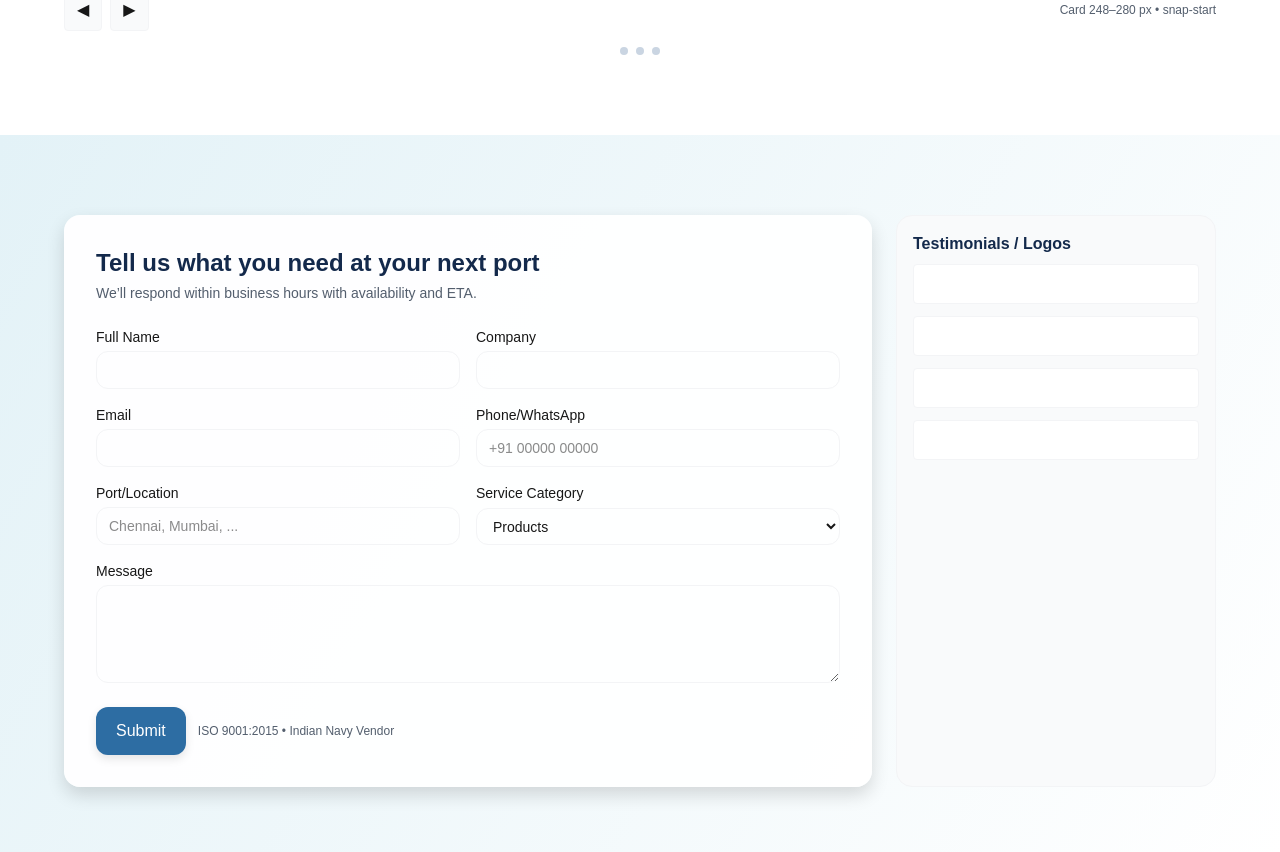
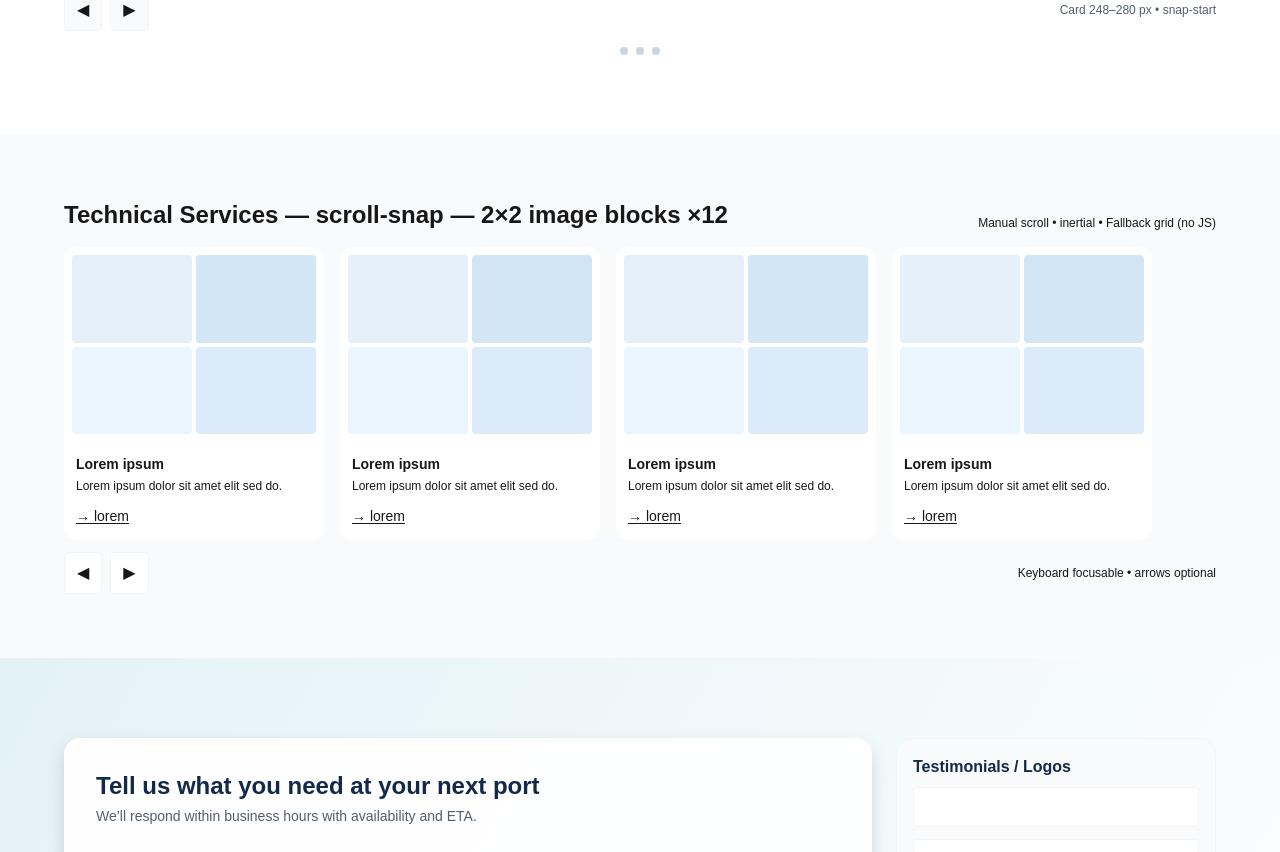
Before and after one commit to coyotechin/vms-site, a Next.js app: page / in a window 1280 px wide. Shown: the part 1860-2712 px from the top of the page. Built offline with nearby package versions, Linux system fonts and the light colour scheme.

Commit message:
Technical services

```diff
--- a/src/app/page.tsx
+++ b/src/app/page.tsx
@@ -660,6 +660,77 @@
   </div>
 </section>
 
+{/*Services Carousel*/}
+<section id="services" className="py-16 bg-gray-50">
+  <div className="mx-auto max-w-[1200px] px-4 md:px-6">
+    <div className="flex items-end justify-between mb-4">
+      <h3 className="text-2xl font-semibold text-navy-800">Technical Services — scroll-snap — 2×2 image blocks ×12</h3>
+      <div className="text-xs text-navy-900/70">Manual scroll • inertial • Fallback grid (no JS)</div>
+    </div>
+    <div className="relative">
+      <div id="svcTrack" className="flex gap-4 overflow-x-auto snap-x snap-mandatory scrollbar-hidden scroll-pl-6 scroll-pr-6 motion-safe:scroll-smooth" role="list">
+        {/*sample cards */}
+        <article className="group relative snap-start shrink-0 w-[260px] bg-white rounded-xl shadow-elev1 hover:shadow-elev3 transition hover:scale-[1.02]" role="article">
+          <div className="grid grid-cols-2 gap-1 aspect-[4/3] p-2">
+            <div className="rounded bg-[#E6F0FA]"></div><div className="rounded bg-[#D2E6F5]"></div>
+            <div className="rounded bg-[#EBF5FF]"></div><div className="rounded bg-[#DCEBFA]"></div>
+          </div>
+          <div className="p-3">
+            <h4 className="font-semibold text-navy-900 text-sm">Lorem ipsum</h4>
+            <p className="text-xs text-navy-900/70 mt-1">Lorem ipsum dolor sit amet elit sed do.</p>
+            <button className="mt-3 text-ocean-600 text-sm underline underline-offset-2">→ lorem</button>
+          </div>
+          <div className="pointer-events-none absolute inset-0 opacity-0 group-hover:opacity-100 transition grid place-items-center rounded-xl bg-navy-900/70 text-white text-sm">Hover / Touch</div>
+        </article>
+        <article className="group relative snap-start shrink-0 w-[260px] bg-white rounded-xl shadow-elev1 hover:shadow-elev3 transition hover:scale-[1.02]" role="article">
+          <div className="grid grid-cols-2 gap-1 aspect-[4/3] p-2">
+            <div className="rounded bg-[#E6F0FA]"></div><div className="rounded bg-[#D2E6F5]"></div>
+            <div className="rounded bg-[#EBF5FF]"></div><div className="rounded bg-[#DCEBFA]"></div>
+          </div>
+          <div className="p-3">
+            <h4 className="font-semibold text-navy-900 text-sm">Lorem ipsum</h4>
+            <p className="text-xs text-navy-900/70 mt-1">Lorem ipsum dolor sit amet elit sed do.</p>
+            <button className="mt-3 text-ocean-600 text-sm underline underline-offset-2">→ lorem</button>
+          </div>
+          <div className="pointer-events-none absolute inset-0 opacity-0 group-hover:opacity-100 transition grid place-items-center rounded-xl bg-navy-900/70 text-white text-sm">Hover / Touch</div>
+        </article>
+        <article className="group relative snap-start shrink-0 w-[260px] bg-white rounded-xl shadow-elev1 hover:shadow-elev3 transition hover:scale-[1.02]" role="article">
+          <div className="grid grid-cols-2 gap-1 aspect-[4/3] p-2">
+            <div className="rounded bg-[#E6F0FA]"></div><div className="rounded bg-[#D2E6F5]"></div>
+            <div className="rounded bg-[#EBF5FF]"></div><div className="rounded bg-[#DCEBFA]"></div>
+          </div>
+          <div className="p-3">
+            <h4 className="font-semibold text-navy-900 text-sm">Lorem ipsum</h4>
+            <p className="text-xs text-navy-900/70 mt-1">Lorem ipsum dolor sit amet elit sed do.</p>
+            <button className="mt-3 text-ocean-600 text-sm underline underline-offset-2">→ lorem</button>
+          </div>
+          <div className="pointer-events-none absolute inset-0 opacity-0 group-hover:opacity-100 transition grid place-items-center rounded-xl bg-navy-900/70 text-white text-sm">Hover / Touch</div>
+        </article>
+        <article className="group relative snap-start shrink-0 w-[260px] bg-white rounded-xl shadow-elev1 hover:shadow-elev3 transition hover:scale-[1.02]" role="article">
+          <div className="grid grid-cols-2 gap-1 aspect-[4/3] p-2">
+            <div className="rounded bg-[#E6F0FA]"></div><div className="rounded bg-[#D2E6F5]"></div>
+            <div className="rounded bg-[#EBF5FF]"></div><div className="rounded bg-[#DCEBFA]"></div>
+          </div>
+          <div className="p-3">
+            <h4 className="font-semibold text-navy-900 text-sm">Lorem ipsum</h4>
+            <p className="text-xs text-navy-900/70 mt-1">Lorem ipsum dolor sit amet elit sed do.</p>
+            <button className="mt-3 text-ocean-600 text-sm underline underline-offset-2">→ lorem</button>
+          </div>
+          <div className="pointer-events-none absolute inset-0 opacity-0 group-hover:opacity-100 transition grid place-items-center rounded-xl bg-navy-900/70 text-white text-sm">Hover / Touch</div>
+        </article>
+      </div>
+      <div className="mt-3 flex items-center justify-between">
+        <div className="flex items-center gap-2">
+          <button data-scroll="#svcTrack" data-dir="-1" className="px-3 py-2 rounded bg-white hover:bg-gray-50 border border-gray-100">◀</button>
+          <button data-scroll="#svcTrack" data-dir="1" className="px-3 py-2 rounded bg-white hover:bg-gray-50 border border-gray-100">▶</button>
+        </div>
+        <span className="text-xs text-navy-900/70">Keyboard focusable • arrows optional</span>
+      </div>
+    </div>
+  </div>
+</section>
+
+
 
         {/* CTA */}
         <section id="cta" className="py-20 relative">
```
